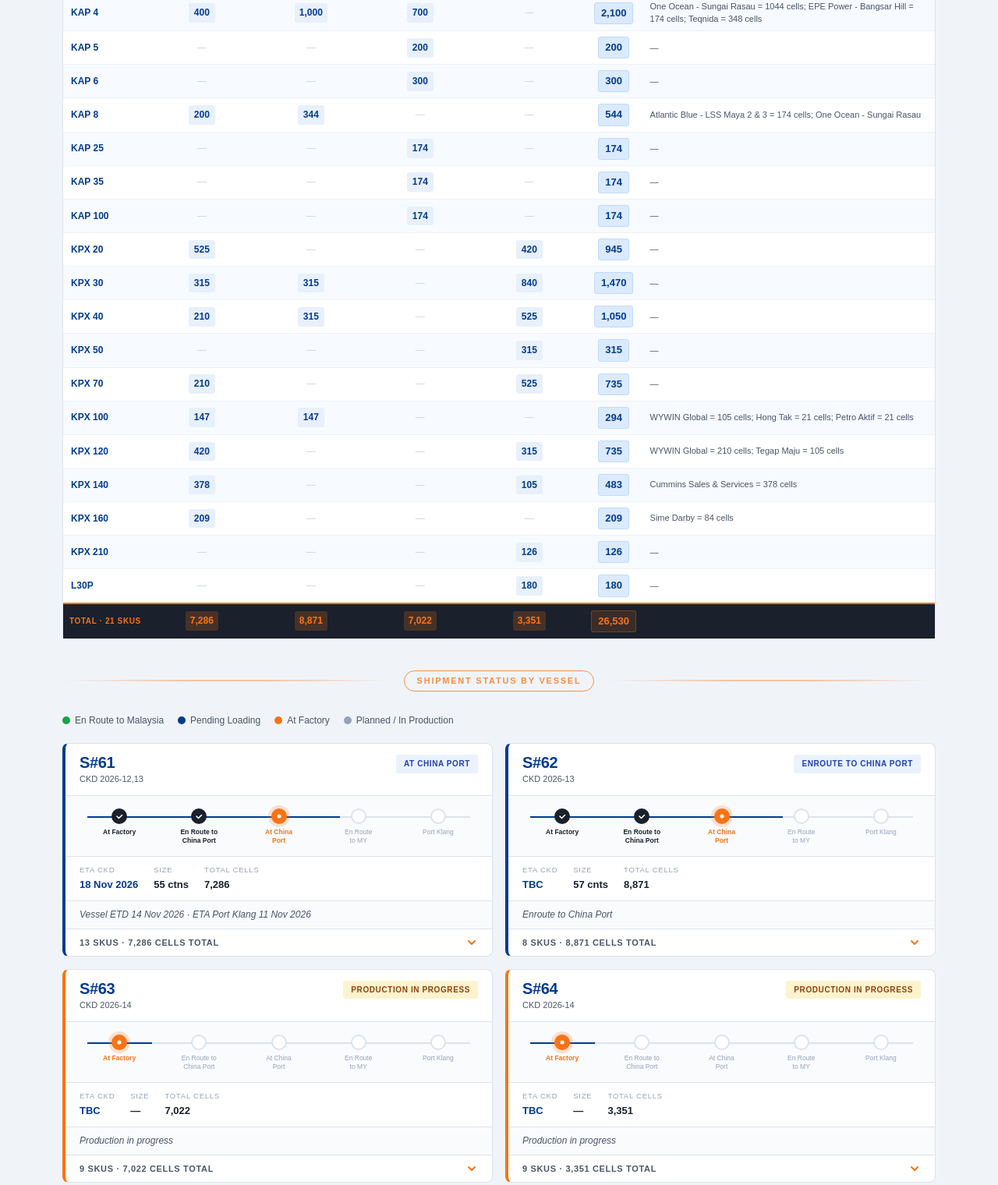
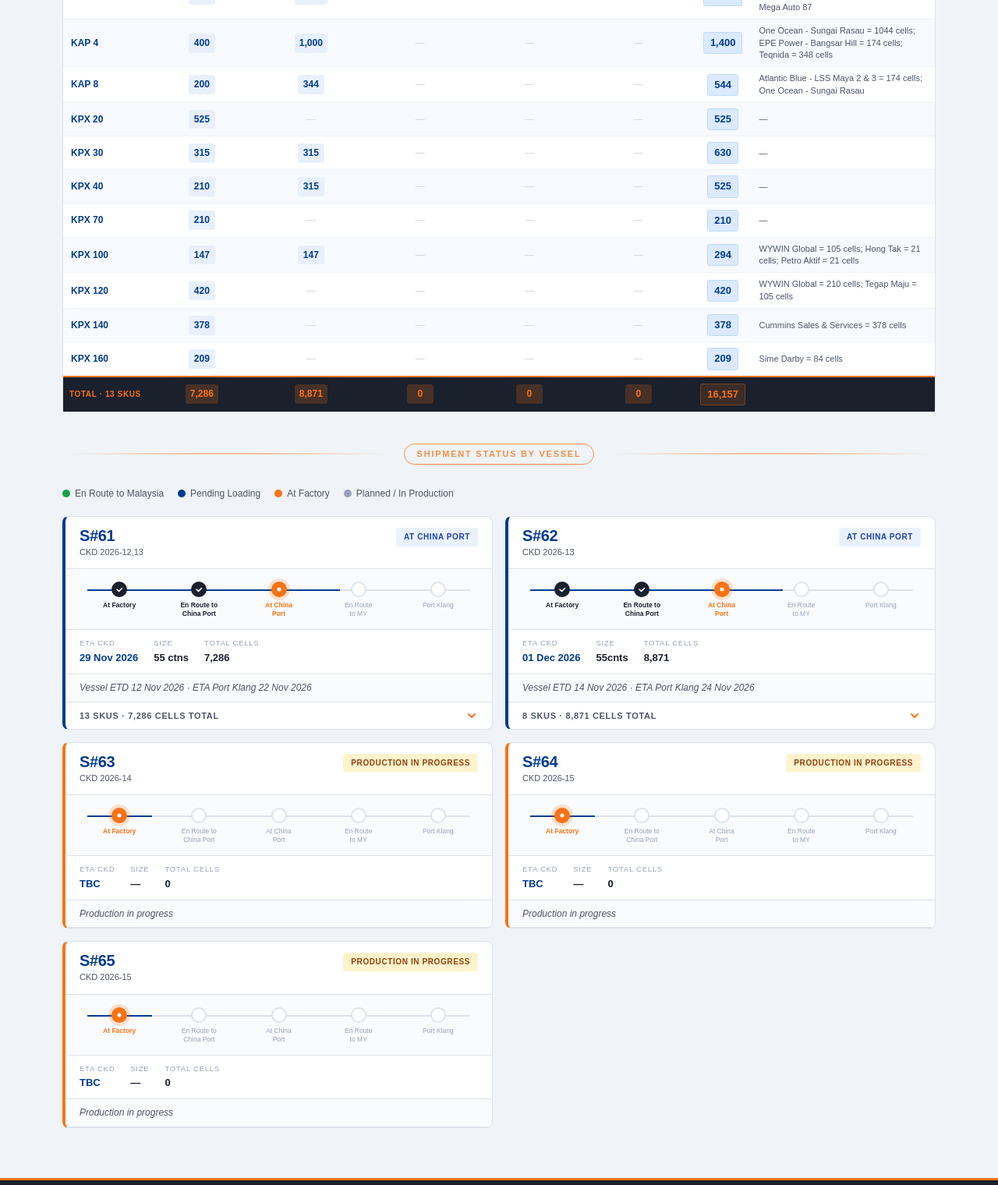
Before and after one commit to natalieng9668/ckd-battery-status, a plain HTML site: page index.html in a window 1280 px wide. Shown: the part 623-2143 px from the top of the page at 78% size. Drawn offline with Linux system fonts and the light colour scheme.

Commit message:
Update 18/11/2026 23:21

```diff
--- a/index.html
+++ b/index.html
@@ -634,9 +634,9 @@ function exportPNG() {
       <div class="report-label">Inbound Shipment Report</div>
       <div class="report-title">CKD China Battery Shipment Status</div>
       <div class="report-meta">
-        <span class="meta-chip">Updated <strong>15 Nov 2026</strong></span>
-        <span class="meta-chip"><strong>4</strong> Active Shipments</span>
-        <span class="meta-chip"><strong>26,530</strong> Units in Pipeline</span>
+        <span class="meta-chip">Updated <strong>18 Nov 2026</strong></span>
+        <span class="meta-chip"><strong>5</strong> Active Shipments</span>
+        <span class="meta-chip"><strong>16,157</strong> Units in Pipeline</span>
       </div>
     </div>
   </div>
@@ -691,7 +691,7 @@ function exportPNG() {
       <thead>
         <tr class="matrix-hdr-top">
           <th rowspan="2" class="matrix-sku-hdr">SKU / Model</th>
-          <th colspan="4" class="matrix-ships-span">Incoming by Shipment</th>
+          <th colspan="5" class="matrix-ships-span">Incoming by Shipment</th>
           <th rowspan="2" class="matrix-total-hdr">Total<br>Incoming<br>Cells</th>
           <th rowspan="2" class="matrix-notes-hdr">Customer / Notes</th>
         </tr>
@@ -701,18 +701,18 @@ function exportPNG() {
               <div class="scol-status transit-lbl">At China Port</div>
               <div class="scol-date-row"><span class="scol-date-label">PO Ref.</span><span class="scol-date-val">CKD 2026-12,13</span></div>
               <div class="scol-date-row"><span class="scol-date-label">Fac Ready</span><span class="scol-date-val">25 Oct 2026</span></div>
-              <div class="scol-date-row"><span class="scol-date-label">Vessel ETD</span><span class="scol-date-val">14 Nov 2026</span></div>
-              <div class="scol-date-row"><span class="scol-date-label">ETA Port KL</span><span class="scol-date-val">11 Nov 2026</span></div>
-              <div class="scol-date-row scol-date-eta"><span class="scol-date-label">ETA CKD</span><span class="scol-date-val">18 Nov 2026</span></div>
+              <div class="scol-date-row"><span class="scol-date-label">Vessel ETD</span><span class="scol-date-val">12 Nov 2026</span></div>
+              <div class="scol-date-row"><span class="scol-date-label">ETA Port KL</span><span class="scol-date-val">22 Nov 2026</span></div>
+              <div class="scol-date-row scol-date-eta"><span class="scol-date-label">ETA CKD</span><span class="scol-date-val">29 Nov 2026</span></div>
             </th>
             <th class="ship-col transit-col">
               <div class="scol-id">S#62</div>
               <div class="scol-status transit-lbl">At China Port</div>
               <div class="scol-date-row"><span class="scol-date-label">PO Ref.</span><span class="scol-date-val">CKD 2026-13</span></div>
               <div class="scol-date-row"><span class="scol-date-label">Fac Ready</span><span class="scol-date-val">10 Nov 2026</span></div>
-              <div class="scol-date-row"><span class="scol-date-label">Vessel ETD</span><span class="scol-date-val">TBC</span></div>
-              <div class="scol-date-row"><span class="scol-date-label">ETA Port KL</span><span class="scol-date-val">TBC</span></div>
-              <div class="scol-date-row scol-date-eta"><span class="scol-date-label">ETA CKD</span><span class="scol-date-val">TBC</span></div>
+              <div class="scol-date-row"><span class="scol-date-label">Vessel ETD</span><span class="scol-date-val">14 Nov 2026</span></div>
+              <div class="scol-date-row"><span class="scol-date-label">ETA Port KL</span><span class="scol-date-val">24 Nov 2026</span></div>
+              <div class="scol-date-row scol-date-eta"><span class="scol-date-label">ETA CKD</span><span class="scol-date-val">01 Dec 2026</span></div>
             </th>
             <th class="ship-col factory-col">
               <div class="scol-id">S#63</div>
@@ -726,8 +726,17 @@ function exportPNG() {
             <th class="ship-col factory-col">
               <div class="scol-id">S#64</div>
               <div class="scol-status factory-lbl">At Factory</div>
-              <div class="scol-date-row"><span class="scol-date-label">PO Ref.</span><span class="scol-date-val">CKD 2026-14</span></div>
-              <div class="scol-date-row"><span class="scol-date-label">Fac Ready</span><span class="scol-date-val">28 Nov 2026</span></div>
+              <div class="scol-date-row"><span class="scol-date-label">PO Ref.</span><span class="scol-date-val">CKD 2026-15</span></div>
+              <div class="scol-date-row"><span class="scol-date-label">Fac Ready</span><span class="scol-date-val">21 Dec 2026</span></div>
+              <div class="scol-date-row"><span class="scol-date-label">Vessel ETD</span><span class="scol-date-val">TBC</span></div>
+              <div class="scol-date-row"><span class="scol-date-label">ETA Port KL</span><span class="scol-date-val">TBC</span></div>
+              <div class="scol-date-row scol-date-eta"><span class="scol-date-label">ETA CKD</span><span class="scol-date-val">TBC</span></div>
+            </th>
+            <th class="ship-col factory-col">
+              <div class="scol-id">S#65</div>
+              <div class="scol-status factory-lbl">At Factory</div>
+              <div class="scol-date-row"><span class="scol-date-label">PO Ref.</span><span class="scol-date-val">CKD 2026-15</span></div>
+              <div class="scol-date-row"><span class="scol-date-label">Fac Ready</span><span class="scol-date-val">21 Dec 2026</span></div>
               <div class="scol-date-row"><span class="scol-date-label">Vessel ETD</span><span class="scol-date-val">TBC</span></div>
               <div class="scol-date-row"><span class="scol-date-label">ETA Port KL</span><span class="scol-date-val">TBC</span></div>
               <div class="scol-date-row scol-date-eta"><span class="scol-date-label">ETA CKD</span><span class="scol-date-val">TBC</span></div>
@@ -771,11 +780,11 @@ function exportPNG() {
             <div class="tl-step"><div class="tl-dot "></div><div class="tl-lbl ">Port Klang</div></div>
           </div></div>
         <div class="ship-meta">
-          <div class="meta-item"><span class="meta-key">ETA CKD</span><span class="meta-val eta">18 Nov 2026</span></div>
+          <div class="meta-item"><span class="meta-key">ETA CKD</span><span class="meta-val eta">29 Nov 2026</span></div>
           <div class="meta-item"><span class="meta-key">Size</span><span class="meta-val">55 ctns</span></div>
           <div class="meta-item"><span class="meta-key">Total Cells</span><span class="meta-val">7,286</span></div>
         </div>
-        <div class="ship-notes">Vessel ETD 14 Nov 2026 · ETA Port Klang 11 Nov 2026</div>
+        <div class="ship-notes">Vessel ETD 12 Nov 2026 · ETA Port Klang 22 Nov 2026</div>
         <button class="items-toggle" onclick="toggleItems(this)">
           <span>13 SKUs · 7,286 cells total</span>
           <svg class="toggle-arr" viewBox="0 0 16 16" fill="none"><path d="M4 6l4 4 4-4" stroke="currentColor" stroke-width="2" stroke-linecap="round" stroke-linejoin="round"/></svg>
@@ -803,7 +812,7 @@ function exportPNG() {
       <div class="ship-card status-transit">
         <div class="ship-head">
           <div><div class="ship-id">S#62</div><div class="ship-po">CKD 2026-13</div></div>
-          <span class="status-pill transit">Enroute to China Port</span>
+          <span class="status-pill transit">At China port</span>
         </div>
         <div class="tl-wrap"><div class="tl">
             <div class="tl-track"><div class="tl-fill" style="width:66%"></div></div>
@@ -814,11 +823,11 @@ function exportPNG() {
             <div class="tl-step"><div class="tl-dot "></div><div class="tl-lbl ">Port Klang</div></div>
           </div></div>
         <div class="ship-meta">
-          <div class="meta-item"><span class="meta-key">ETA CKD</span><span class="meta-val eta">TBC</span></div>
-          <div class="meta-item"><span class="meta-key">Size</span><span class="meta-val">57 cnts</span></div>
+          <div class="meta-item"><span class="meta-key">ETA CKD</span><span class="meta-val eta">01 Dec 2026</span></div>
+          <div class="meta-item"><span class="meta-key">Size</span><span class="meta-val">55cnts</span></div>
           <div class="meta-item"><span class="meta-key">Total Cells</span><span class="meta-val">8,871</span></div>
         </div>
-        <div class="ship-notes">Enroute to China Port</div>
+        <div class="ship-notes">Vessel ETD 14 Nov 2026 · ETA Port Klang 24 Nov 2026</div>
         <button class="items-toggle" onclick="toggleItems(this)">
           <span>8 SKUs · 8,871 cells total</span>
           <svg class="toggle-arr" viewBox="0 0 16 16" fill="none"><path d="M4 6l4 4 4-4" stroke="currentColor" stroke-width="2" stroke-linecap="round" stroke-linejoin="round"/></svg>
@@ -854,32 +863,15 @@ function exportPNG() {
         <div class="ship-meta">
           <div class="meta-item"><span class="meta-key">ETA CKD</span><span class="meta-val eta">TBC</span></div>
           <div class="meta-item"><span class="meta-key">Size</span><span class="meta-val">—</span></div>
-          <div class="meta-item"><span class="meta-key">Total Cells</span><span class="meta-val">7,022</span></div>
+          <div class="meta-item"><span class="meta-key">Total Cells</span><span class="meta-val">0</span></div>
         </div>
         <div class="ship-notes">Production in progress</div>
-        <button class="items-toggle" onclick="toggleItems(this)">
-          <span>9 SKUs · 7,022 cells total</span>
-          <svg class="toggle-arr" viewBox="0 0 16 16" fill="none"><path d="M4 6l4 4 4-4" stroke="currentColor" stroke-width="2" stroke-linecap="round" stroke-linejoin="round"/></svg>
-        </button>
-        <div class="items-body">
-          <table class="items-tbl"><thead><tr><th>SKU</th><th>Customer / Notes</th><th>Qty</th></tr></thead>
-            <tbody>
-              <tr><td><span class="sku-badge">KAP 1</span></td><td>—</td><td>2,000</td></tr>
-              <tr><td><span class="sku-badge">KAP 2</span></td><td>—</td><td>2,000</td></tr>
-              <tr><td><span class="sku-badge">KAP 3</span></td><td>—</td><td>1,300</td></tr>
-              <tr><td><span class="sku-badge">KAP 4</span></td><td>—</td><td>700</td></tr>
-              <tr><td><span class="sku-badge">KAP 5</span></td><td>—</td><td>200</td></tr>
-              <tr><td><span class="sku-badge">KAP 6</span></td><td>—</td><td>300</td></tr>
-              <tr><td><span class="sku-badge">KAP 25</span></td><td>—</td><td>174</td></tr>
-              <tr><td><span class="sku-badge">KAP 35</span></td><td>—</td><td>174</td></tr>
-              <tr><td><span class="sku-badge">KAP 100</span></td><td>—</td><td>174</td></tr>
-            </tbody></table>
-        </div>
+
       </div>
 
       <div class="ship-card status-factory">
         <div class="ship-head">
-          <div><div class="ship-id">S#64</div><div class="ship-po">CKD 2026-14</div></div>
+          <div><div class="ship-id">S#64</div><div class="ship-po">CKD 2026-15</div></div>
           <span class="status-pill factory">Production in progress</span>
         </div>
         <div class="tl-wrap"><div class="tl">
@@ -893,27 +885,32 @@ function exportPNG() {
         <div class="ship-meta">
           <div class="meta-item"><span class="meta-key">ETA CKD</span><span class="meta-val eta">TBC</span></div>
           <div class="meta-item"><span class="meta-key">Size</span><span class="meta-val">—</span></div>
-          <div class="meta-item"><span class="meta-key">Total Cells</span><span class="meta-val">3,351</span></div>
+          <div class="meta-item"><span class="meta-key">Total Cells</span><span class="meta-val">0</span></div>
         </div>
         <div class="ship-notes">Production in progress</div>
-        <button class="items-toggle" onclick="toggleItems(this)">
-          <span>9 SKUs · 3,351 cells total</span>
-          <svg class="toggle-arr" viewBox="0 0 16 16" fill="none"><path d="M4 6l4 4 4-4" stroke="currentColor" stroke-width="2" stroke-linecap="round" stroke-linejoin="round"/></svg>
-        </button>
-        <div class="items-body">
-          <table class="items-tbl"><thead><tr><th>SKU</th><th>Customer / Notes</th><th>Qty</th></tr></thead>
-            <tbody>
-              <tr><td><span class="sku-badge">L30P</span></td><td>—</td><td>180</td></tr>
-              <tr><td><span class="sku-badge">KPX 20</span></td><td>—</td><td>420</td></tr>
-              <tr><td><span class="sku-badge">KPX 30</span></td><td>—</td><td>840</td></tr>
-              <tr><td><span class="sku-badge">KPX 40</span></td><td>—</td><td>525</td></tr>
-              <tr><td><span class="sku-badge">KPX 50</span></td><td>—</td><td>315</td></tr>
-              <tr><td><span class="sku-badge">KPX 70</span></td><td>—</td><td>525</td></tr>
-              <tr><td><span class="sku-badge">KPX 120</span></td><td>—</td><td>315</td></tr>
-              <tr><td><span class="sku-badge">KPX 140</span></td><td>—</td><td>105</td></tr>
-              <tr><td><span class="sku-badge">KPX 210</span></td><td>—</td><td>126</td></tr>
-            </tbody></table>
+
+      </div>
+
+      <div class="ship-card status-factory">
+        <div class="ship-head">
+          <div><div class="ship-id">S#65</div><div class="ship-po">CKD 2026-15</div></div>
+          <span class="status-pill factory">Production in progress</span>
         </div>
+        <div class="tl-wrap"><div class="tl">
+            <div class="tl-track"><div class="tl-fill" style="width:17%"></div></div>
+            <div class="tl-step"><div class="tl-dot active"><svg viewBox="0 0 10 10" fill="none"><circle cx="5" cy="5" r="2.5" fill="#fff"/></svg></div><div class="tl-lbl active">At Factory</div></div>
+            <div class="tl-step"><div class="tl-dot "></div><div class="tl-lbl ">En Route to<br>China Port</div></div>
+            <div class="tl-step"><div class="tl-dot "></div><div class="tl-lbl ">At China<br>Port</div></div>
+            <div class="tl-step"><div class="tl-dot "></div><div class="tl-lbl ">En Route<br>to MY</div></div>
+            <div class="tl-step"><div class="tl-dot "></div><div class="tl-lbl ">Port Klang</div></div>
+          </div></div>
+        <div class="ship-meta">
+          <div class="meta-item"><span class="meta-key">ETA CKD</span><span class="meta-val eta">TBC</span></div>
+          <div class="meta-item"><span class="meta-key">Size</span><span class="meta-val">—</span></div>
+          <div class="meta-item"><span class="meta-key">Total Cells</span><span class="meta-val">0</span></div>
+        </div>
+        <div class="ship-notes">Production in progress</div>
+
       </div>
   </div>
 
@@ -931,33 +928,26 @@ function exportPNG() {
 
 <script>
 const SHIPS = [
-  ['S#61','chip-transit','At China Port','18 Nov 2026'],
-  ['S#62','chip-transit','At China Port','TBC'],
+  ['S#61','chip-transit','At China Port','29 Nov 2026'],
+  ['S#62','chip-transit','At China Port','01 Dec 2026'],
   ['S#63','chip-factory','At Factory','TBC'],
-  ['S#64','chip-factory','At Factory','TBC']
+  ['S#64','chip-factory','At Factory','TBC'],
+  ['S#65','chip-factory','At Factory','TBC']
 ];
 const SKU_DATA = [
-  ['KAP 1', 2250, 2250, 2000, 0, 'EPE Power - RTS Johor = 1392 cells'],
-  ['KAP 2', 1500, 2500, 2000, 0, 'One Ocean - Sungai Rasau = 1200 cells; EPE Power - Sunway City Mall = 522 cells; EPE - RTS = 174 cells'],
-  ['KAP 3', 522, 2000, 1300, 0, 'PLP - Pavilion Damansara; One Ocean - Sungai Rasau 1720,Toonex Energia 87, Mega Auto 87'],
-  ['KAP 4', 400, 1000, 700, 0, 'One Ocean - Sungai Rasau = 1044 cells; EPE Power - Bangsar Hill = 174 cells; Teqnida = 348 cells'],
-  ['KAP 5', 0, 0, 200, 0, ''],
-  ['KAP 6', 0, 0, 300, 0, ''],
-  ['KAP 8', 200, 344, 0, 0, 'Atlantic Blue - LSS Maya 2 &amp; 3 = 174 cells; One Ocean - Sungai Rasau'],
-  ['KAP 25', 0, 0, 174, 0, ''],
-  ['KAP 35', 0, 0, 174, 0, ''],
-  ['KAP 100', 0, 0, 174, 0, ''],
-  ['KPX 20', 525, 0, 0, 420, ''],
-  ['KPX 30', 315, 315, 0, 840, ''],
-  ['KPX 40', 210, 315, 0, 525, ''],
-  ['KPX 50', 0, 0, 0, 315, ''],
-  ['KPX 70', 210, 0, 0, 525, ''],
-  ['KPX 100', 147, 147, 0, 0, 'WYWIN Global = 105 cells; Hong Tak = 21 cells; Petro Aktif = 21 cells'],
-  ['KPX 120', 420, 0, 0, 315, 'WYWIN Global = 210 cells; Tegap Maju = 105 cells'],
-  ['KPX 140', 378, 0, 0, 105, 'Cummins Sales &amp; Services = 378 cells'],
-  ['KPX 160', 209, 0, 0, 0, 'Sime Darby = 84 cells'],
-  ['KPX 210', 0, 0, 0, 126, ''],
-  ['L30P', 0, 0, 0, 180, '']
+  ['KAP 1', 2250, 2250, 0, 0, 0, 'EPE Power - RTS Johor = 1392 cells'],
+  ['KAP 2', 1500, 2500, 0, 0, 0, 'One Ocean - Sungai Rasau = 1200 cells; EPE Power - Sunway City Mall = 522 cells; EPE - RTS = 174 cells'],
+  ['KAP 3', 522, 2000, 0, 0, 0, 'PLP - Pavilion Damansara; One Ocean - Sungai Rasau 1720,Toonex Energia 87, Mega Auto 87'],
+  ['KAP 4', 400, 1000, 0, 0, 0, 'One Ocean - Sungai Rasau = 1044 cells; EPE Power - Bangsar Hill = 174 cells; Teqnida = 348 cells'],
+  ['KAP 8', 200, 344, 0, 0, 0, 'Atlantic Blue - LSS Maya 2 &amp; 3 = 174 cells; One Ocean - Sungai Rasau'],
+  ['KPX 20', 525, 0, 0, 0, 0, ''],
+  ['KPX 30', 315, 315, 0, 0, 0, ''],
+  ['KPX 40', 210, 315, 0, 0, 0, ''],
+  ['KPX 70', 210, 0, 0, 0, 0, ''],
+  ['KPX 100', 147, 147, 0, 0, 0, 'WYWIN Global = 105 cells; Hong Tak = 21 cells; Petro Aktif = 21 cells'],
+  ['KPX 120', 420, 0, 0, 0, 0, 'WYWIN Global = 210 cells; Tegap Maju = 105 cells'],
+  ['KPX 140', 378, 0, 0, 0, 0, 'Cummins Sales &amp; Services = 378 cells'],
+  ['KPX 160', 209, 0, 0, 0, 0, 'Sime Darby = 84 cells']
 ];
 
 // ── Item expand/collapse ───────────────────────────────────
```
